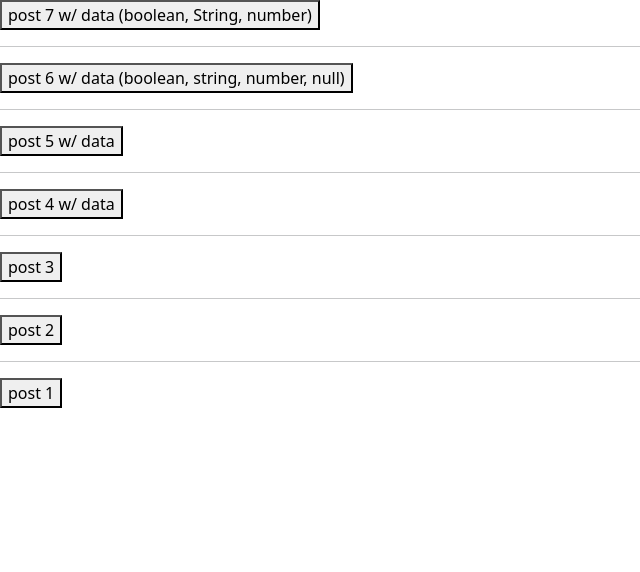
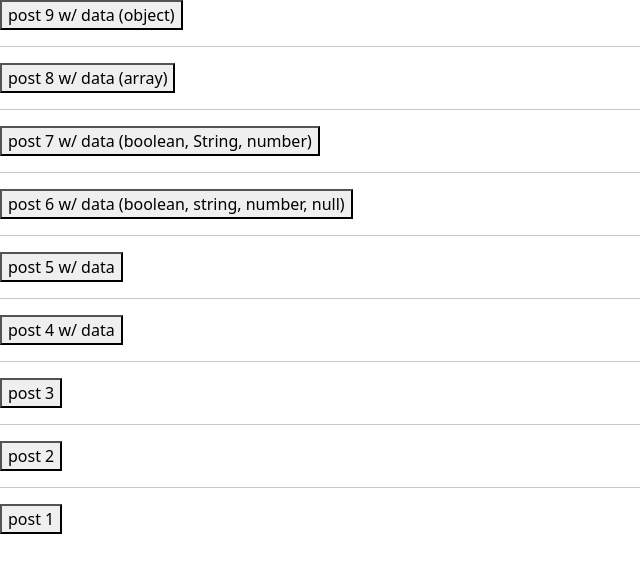
Before and after one commit to sebaek/react-20250630, a React (Vite) app: page / in a window 1280 px wide. Shown: the top 572 px of the page, without its empty margins (0-640 px from the left). Built offline with nearby package versions, Linux system fonts and the light colour scheme.

Commit message:
list, object 타입 보내기

```diff
--- a/src/App54.jsx
+++ b/src/App54.jsx
@@ -47,8 +47,33 @@ function App54(props) {
     });
   }
 
+  function handleButton8Click() {
+    axios.post("/api/main29/sub8", {
+      address: "강남",
+      age: 77,
+      fruits: ["apple", "lemon", "mango"], // array
+    });
+  }
+
+  function handleButton9Click() {
+    axios.post("/api/main29/sub9", {
+      name: "son",
+      teams: ["서울", "런던", "제주"],
+      // object
+      person: {
+        name: "흥민",
+        address: "서울",
+        age: 55,
+      },
+    });
+  }
+
   return (
     <div>
+      <button onClick={handleButton9Click}>post 9 w/ data (object)</button>
+      <hr />
+      <button onClick={handleButton8Click}>post 8 w/ data (array)</button>
+      <hr />
       {/*연습 : 7번째 handleButton7Click 함수 만들기*/}
       <button onClick={handleButton7Click}>
         post 7 w/ data (boolean, String, number)
```
